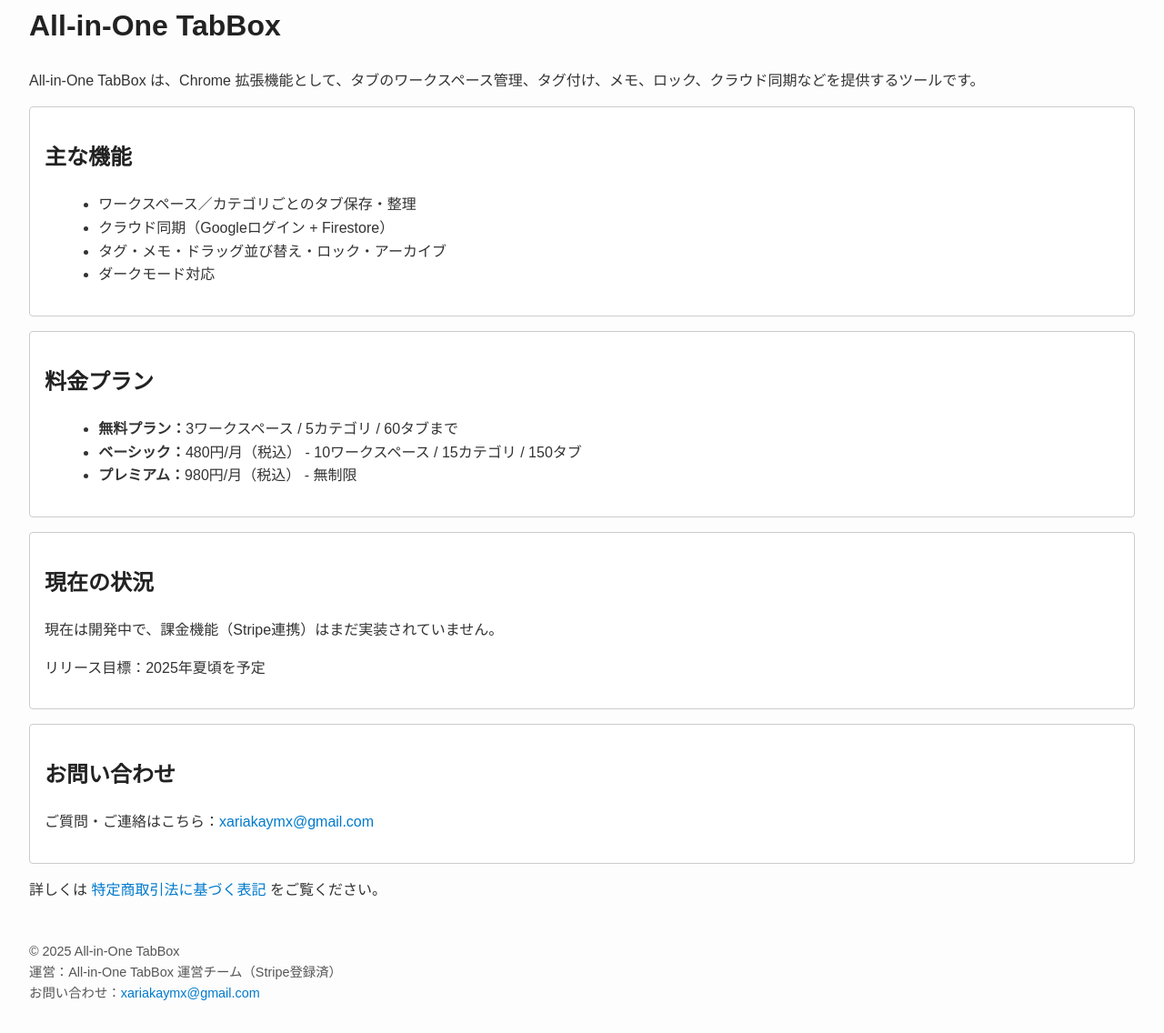
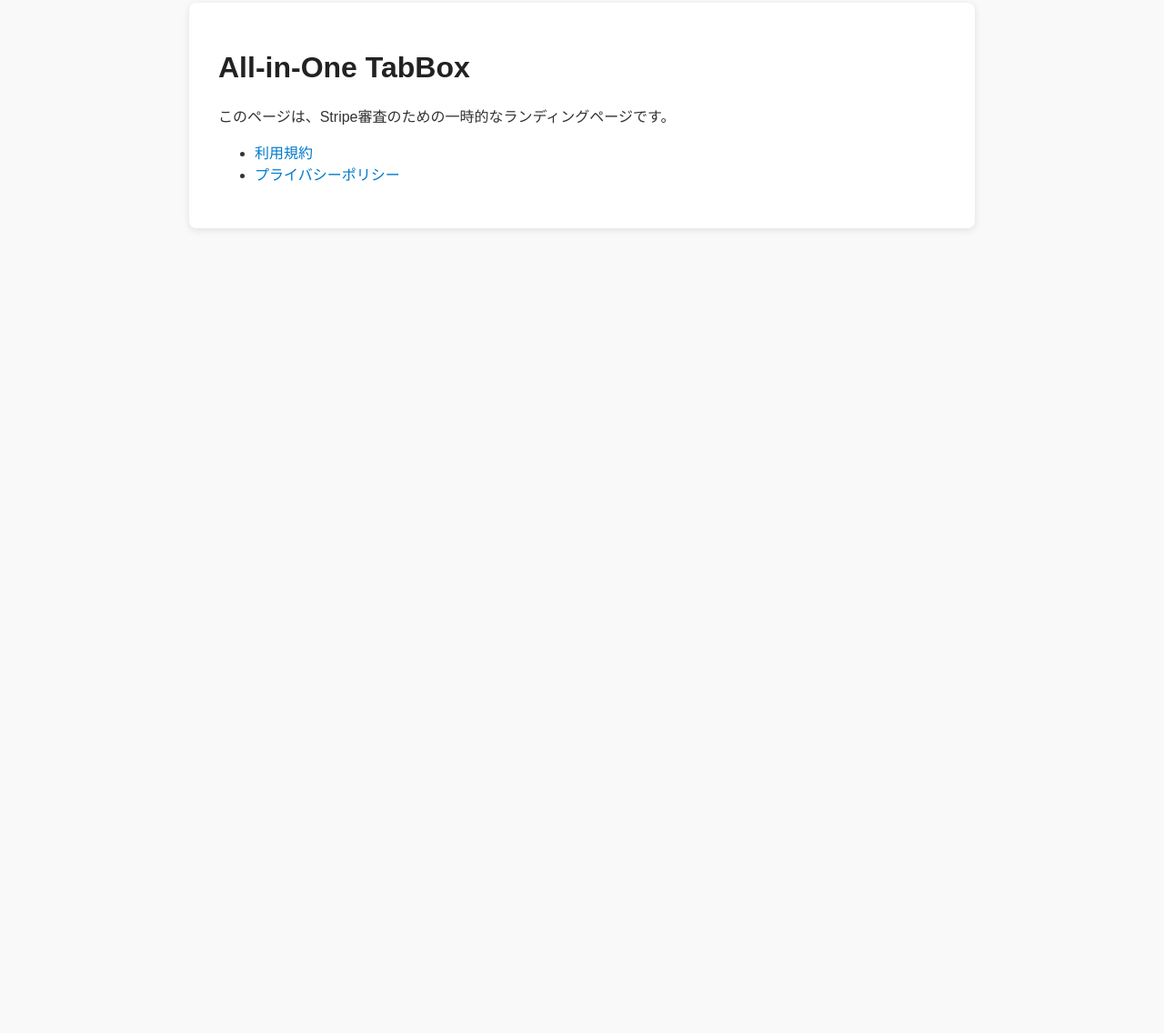
Before and after one commit to HomTray/all-in-one-tabbox, a plain HTML site: page index.html in a window 1280 px wide. Shown: the part 29-1165 px from the top of the page at 91% size. After the commit the page ends 800 px from the top, so only its background shows below. Drawn offline with Linux system fonts and the light colour scheme.

Commit message:
Add files via upload

```diff
--- a/index.html
+++ b/index.html
@@ -1,59 +1,18 @@
-
 <!DOCTYPE html>
 <html lang="ja">
 <head>
-  <meta charset="UTF-8" />
-  <meta name="viewport" content="width=device-width, initial-scale=1.0" />
+  <meta charset="UTF-8">
   <title>All-in-One TabBox</title>
-  <style>
-    body { font-family: sans-serif; line-height: 1.6; margin: 2em; background: #fdfdfd; color: #333; }
-    h1, h2 { color: #222; }
-    ul { margin-left: 1.2em; }
-    footer { margin-top: 3em; font-size: 0.9em; color: #555; }
-    a { color: #007acc; text-decoration: none; }
-    .box { background: #fff; border: 1px solid #ccc; padding: 1em; margin: 1em 0; border-radius: 4px; }
-  </style>
+  <link rel="stylesheet" href="style.css">
 </head>
 <body>
-  <h1>All-in-One TabBox</h1>
-  <p>All-in-One TabBox は、Chrome 拡張機能として、タブのワークスペース管理、タグ付け、メモ、ロック、クラウド同期などを提供するツールです。</p>
-
-  <div class="box">
-    <h2>主な機能</h2>
+  <main>
+    <h1>All-in-One TabBox</h1>
+    <p>このページは、Stripe審査のための一時的なランディングページです。</p>
     <ul>
-      <li>ワークスペース／カテゴリごとのタブ保存・整理</li>
-      <li>クラウド同期（Googleログイン + Firestore）</li>
-      <li>タグ・メモ・ドラッグ並び替え・ロック・アーカイブ</li>
-      <li>ダークモード対応</li>
+      <li><a href="terms.html">利用規約</a></li>
+      <li><a href="privacy.html">プライバシーポリシー</a></li>
     </ul>
-  </div>
-
-  <div class="box">
-    <h2>料金プラン</h2>
-    <ul>
-      <li><strong>無料プラン：</strong>3ワークスペース / 5カテゴリ / 60タブまで</li>
-      <li><strong>ベーシック：</strong>480円/月（税込） - 10ワークスペース / 15カテゴリ / 150タブ</li>
-      <li><strong>プレミアム：</strong>980円/月（税込） - 無制限</li>
-    </ul>
-  </div>
-
-  <div class="box">
-    <h2>現在の状況</h2>
-    <p>現在は開発中で、課金機能（Stripe連携）はまだ実装されていません。</p>
-    <p>リリース目標：2025年夏頃を予定</p>
-  </div>
-
-  <div class="box">
-    <h2>お問い合わせ</h2>
-    <p>ご質問・ご連絡はこちら：<a href="mailto:xariakaymx@gmail.com">xariakaymx@gmail.com</a></p>
-  </div>
-
-  <p>詳しくは <a href="legal.html">特定商取引法に基づく表記</a> をご覧ください。</p>
-
-  <footer>
-    &copy; 2025 All-in-One TabBox<br />
-    運営：All-in-One TabBox 運営チーム（Stripe登録済）<br />
-    お問い合わせ：<a href="mailto:xariakaymx@gmail.com">xariakaymx@gmail.com</a>
-  </footer>
+  </main>
 </body>
 </html>
--- a/style.css
+++ b/style.css
@@ -1,26 +1,25 @@
 
 body {
-    font-family: Arial, sans-serif;
+  font-family: sans-serif;
   margin: 2rem;
-    line-height: 1.6;
-    background-color: #f4f4f4;
+  background: #f9f9f9;
   color: #333;
 }
-header {
-    text-align: center;
-    margin-bottom: 2rem;
-}
 main {
-    max-width: 700px;
+  max-width: 800px;
   margin: auto;
   background: white;
   padding: 2rem;
   border-radius: 8px;
-    box-shadow: 0 0 10px rgba(0,0,0,0.1);
+  box-shadow: 0 2px 8px rgba(0,0,0,0.1);
 }
-footer {
-    text-align: center;
-    margin-top: 2rem;
-    font-size: 0.9em;
-    color: #777;
+h1 {
+  color: #222;
 }
+a {
+  color: #007acc;
+  text-decoration: none;
+}
+a:hover {
+  text-decoration: underline;
+}
```
Also changed, not shown: privacy.html (+44 -19 lines), terms.html (+42 -24 lines). Lines whose indentation alone changed are shown as unchanged.
